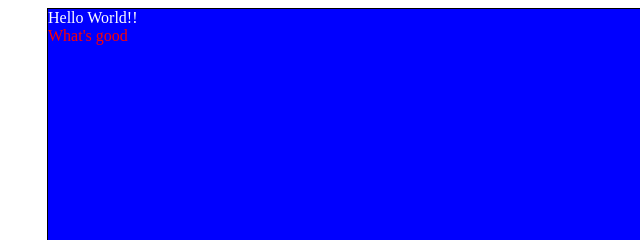
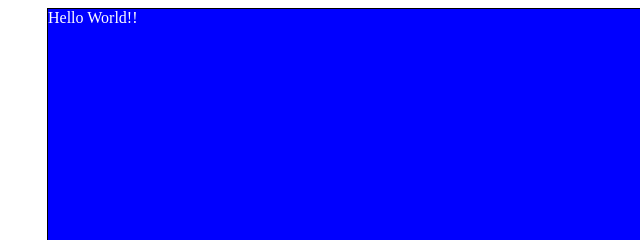
Before and after one commit to tdrobinson94/My-Portfolio-Project, a website with bundled scripts: page app/index.html in a window 1280 px wide. Shown: the top 240 px of the page, 0-640 px from the left. Built offline with nearby package versions, Linux system fonts and the light colour scheme.

```diff
--- a/app/index.html
+++ b/app/index.html
@@ -12,8 +12,6 @@
         <div class="container">
           Hello World!!
 
-          <div>What's good</div>
-        </div>
 
 
 
--- a/src/sass/main.scss
+++ b/src/sass/main.scss
@@ -16,7 +16,4 @@
     border: 1px solid black;
     height: 100%;
     color: #fff;
-    div {
-      color: red;
-    }
 }
```
Also changed, not shown: README.md, app/css/main.css, app/images/hiclipart.com.png (added), favicon.ico (added).
